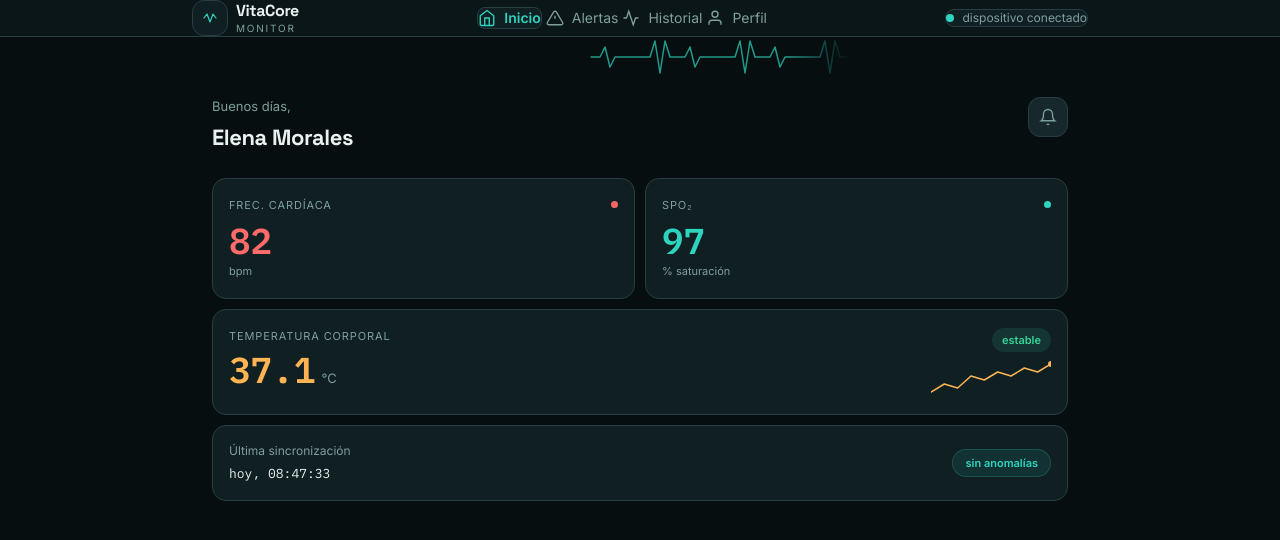
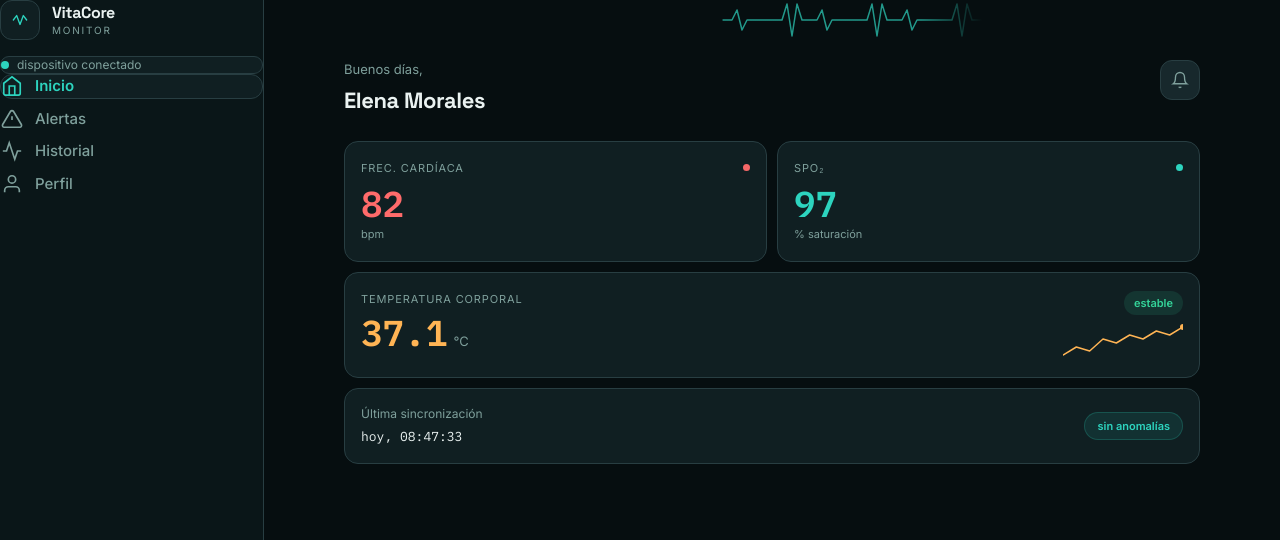
Before and after one commit to AlliVilla/Sistema-de-salud, a React (Vite) app in the folder Frontend/: page /dashboard in a window 1280 px wide. Shown: the top 540 px of the page. Built offline with nearby package versions, Linux system fonts and the light colour scheme; the HTML template or start-up script is replaced by a standard one.

Commit message:
fix: qiutra el navbar y agregar un sidebar en desktop

```diff
--- a/Frontend/src/components/layout/AppLayout.tsx
+++ b/Frontend/src/components/layout/AppLayout.tsx
@@ -1,44 +1,21 @@
 import { Outlet, useLocation } from 'react-router-dom'
 import { screenFromPath } from '../../constants/routes'
 import { isOnboardingScreen } from '../../constants/navigation'
+import Sidebar from './Sidebar'
 import NavBar from './NavBar'
 
-// Responsive application shell: full-viewport web layout (no phone frame).
-//
-//  - Desktop (md+): header con marca + navegación superior + estado del dispositivo.
-//  - Mobile: barra superior compacta y navegación inferior.
-//  - El contenido se centra con ancho máximo para mantener legibilidad en monitores.
 export default function AppLayout() {
   const { pathname } = useLocation()
   const currentScreen = screenFromPath(pathname)
   const showNav = !isOnboardingScreen(currentScreen)
 
   return (
-    <div className="flex h-screen w-full flex-col bg-[#060E10] text-[var(--text-primary)]">
-      {/* Header desktop — padre w-full, hijo centrado vía .app-desktop-center (md+) */}
-      <div className="hidden w-full md:block border-b border-[var(--border)] bg-[var(--bg-base)]">
-        <div className="app-desktop-center flex w-full items-center gap-8 px-8 py-3">
-          <div className="flex items-center gap-2 flex-shrink-0">
-            <span className="flex h-9 w-9 items-center justify-center rounded-xl border border-[var(--border)] bg-[var(--surface-1)]">
-              <svg width="18" height="18" viewBox="0 0 36 36" fill="none">
-                <path d="M6 18 L12 10 L18 26 L24 10 L30 18" stroke="var(--accent-teal)" strokeWidth="2.4" strokeLinecap="round" strokeLinejoin="round" />
-              </svg>
-            </span>
-            <div>
-              <p className="font-display text-base font-bold leading-tight tracking-tight text-[var(--text-primary)]">VitaCore</p>
-              <p className="text-[10px] uppercase tracking-[0.18em] text-[var(--text-muted)]">Monitor</p>
-            </div>
-          </div>
+    <div className="flex h-screen w-full bg-[#060E10] text-[var(--text-primary)]">
+      {/* Sidebar lateral fijo (md+) */}
+      {showNav && <Sidebar currentScreen={currentScreen} />}
 
-          {showNav && <NavBar currentScreen={currentScreen} variant="desktop" />}
-
-          <div className="flex items-center gap-2 rounded-full border border-[var(--border)] bg-[var(--surface-1)] px-3 py-1.5 flex-shrink-0">
-            <span className="h-2 w-2 rounded-full bg-[var(--accent-teal)]" />
-            <span className="text-xs text-[var(--text-muted)]">dispositivo conectado</span>
-          </div>
-        </div>
-      </div>
-
+      {/* Columna principal */}
+      <div className="flex min-w-0 flex-1 flex-col">
         {/* Header mobile */}
         <header className="flex md:hidden items-center justify-between border-b border-[var(--border)] bg-[var(--bg-base)] px-4 py-3">
           <div className="flex items-center gap-2">
@@ -55,15 +32,17 @@ export default function AppLayout() {
           </div>
         </header>
 
-      {/* Content — padre w-full; columna centrada solo en md+ */}
-      <main className="w-full flex-1 overflow-hidden">
+        {/* Contenido con scroll propio */}
+        <main className="w-full flex-1 overflow-y-auto">
+          {/* .app-desktop-center: max-width 56rem + margin: 0 auto (solo md+), centrado dentro de main = espacio restante */}
           <div className="app-desktop-center h-full w-full md:px-8">
             <Outlet />
           </div>
         </main>
 
         {/* Nav inferior mobile */}
-      {showNav && <NavBar currentScreen={currentScreen} variant="mobile" />}
+        {showNav && <NavBar currentScreen={currentScreen} />}
+      </div>
     </div>
   )
 }
--- a/Frontend/src/components/layout/NavBar.tsx
+++ b/Frontend/src/components/layout/NavBar.tsx
@@ -6,8 +6,6 @@ import type { ScreenId } from '../../types'
 
 interface NavBarProps {
   currentScreen: ScreenId
-  /** desktop = barra superior (md+), mobile = barra inferior (menor a md) */
-  variant: 'desktop' | 'mobile'
 }
 
 function renderIcon(key: string, size: number): ReactNode {
@@ -41,34 +39,30 @@ function renderIcon(key: string, size: number): ReactNode {
 
 const NAV_KEYS = ['home', 'alert', 'hist', 'user']
 
-export default function NavBar({ currentScreen, variant }: NavBarProps) {
-  const isDesktop = variant === 'desktop'
-
-  const navClass = isDesktop
-    ? 'hidden md:flex flex-1 items-center justify-center gap-1'
-    : 'flex md:hidden items-stretch justify-between border-t border-[var(--border)] bg-[var(--bg-base)] px-1'
-
+export default function NavBar({ currentScreen }: NavBarProps) {
   return (
-    <nav className={navClass} aria-label="Navegación principal">
+    <nav
+      className="flex items-stretch justify-between border-t border-[var(--border)] bg-[var(--bg-base)] px-1 md:hidden"
+      aria-label="Navegación principal"
+    >
       {NAV_ITEMS.map((item, i) => {
         const isActive = currentScreen === item.screen
-        const color = isActive ? 'text-[var(--accent-teal)]' : 'text-[var(--text-muted)]'
-        const iconSize = isDesktop ? 18 : 24
-
-        const buttonClass = isDesktop
-          ? `flex items-center gap-2 rounded-lg px-3 py-2 text-sm font-semibold transition-colors ${color} ${isActive ? 'bg-[var(--surface-1)] border border-[var(--border)]' : 'hover:text-[var(--text-primary)]'
-          }`
-          : `flex flex-1 flex-col items-center justify-center gap-1.5 py-3 min-h-[64px] ${color}`
-
         return (
           <NavLink
             key={item.screen}
             to={ROUTES[item.screen]}
             aria-current={isActive ? 'page' : undefined}
-            className={buttonClass}
+            className={`flex flex-1 flex-col items-center justify-center gap-1.5 py-3 min-h-[64px] ${isActive ? 'text-[var(--accent-teal)]' : 'text-[var(--text-muted)]'
+            }`}
           >
-            {renderIcon(NAV_KEYS[i], iconSize)}
-            <span style={{ fontSize: isDesktop ? 14 : 11, fontFamily: "'Inter', sans-serif", fontWeight: isActive ? 600 : 400 }}>
+            {renderIcon(NAV_KEYS[i], 24)}
+            <span
+              style={{
+                fontSize: 11,
+                fontFamily: "'Inter', sans-serif",
+                fontWeight: isActive ? 600 : 500,
+              }}
+            >
               {item.label}
             </span>
           </NavLink>
--- /dev/null
+++ b/Frontend/src/components/layout/Sidebar.tsx
@@ -0,0 +1,94 @@
+import type { ReactNode } from 'react'
+import { NavLink } from 'react-router-dom'
+import { NAV_ITEMS } from '../../constants/navigation'
+import { ROUTES } from '../../constants/routes'
+import type { ScreenId } from '../../types'
+
+interface SidebarProps {
+  currentScreen: ScreenId
+}
+
+function renderIcon(key: string, size: number): ReactNode {
+  return (
+    <svg key={key} width={size} height={size} viewBox="0 0 24 24" fill="none" stroke="currentColor" strokeWidth="1.8">
+      {key === 'home' && (
+        <>
+          <path d="M3 9l9-7 9 7v11a2 2 0 0 1-2 2H5a2 2 0 0 1-2-2z" />
+          <polyline points="9 22 9 12 15 12 15 22" />
+        </>
+      )}
+      {key === 'alert' && (
+        <>
+          <path d="M10.29 3.86L1.82 18a2 2 0 0 0 1.71 3h16.94a2 2 0 0 0 1.71-3L13.71 3.86a2 2 0 0 0-3.42 0z" />
+          <line x1="12" y1="9" x2="12" y2="13" />
+          <line x1="12" y1="17" x2="12.01" y2="17" />
+        </>
+      )}
+      {key === 'hist' && (
+        <polyline points="22 12 18 12 15 21 9 3 6 12 2 12" />
+      )}
+      {key === 'user' && (
+        <>
+          <path d="M20 21v-2a4 4 0 0 0-4-4H8a4 4 0 0 0-4 4v2" />
+          <circle cx="12" cy="7" r="4" />
+        </>
+      )}
+    </svg>
+  )
+}
+
+const NAV_KEYS = ['home', 'alert', 'hist', 'user']
+
+export default function Sidebar({ currentScreen }: SidebarProps) {
+  return (
+    <aside className="hidden w-[264px] flex-none flex-col border-r border-[var(--border)] bg-[var(--bg-base)] md:flex">
+      {/* Logo + dispositivo conectado */}
+      <div className="flex flex-col gap-4 px-6 pt-6 pb-5">
+        <div className="flex items-center gap-3">
+          <span className="flex h-10 w-10 flex-shrink-0 items-center justify-center rounded-xl border border-[var(--border)] bg-[var(--surface-1)]">
+            <svg width="20" height="20" viewBox="0 0 36 36" fill="none">
+              <path d="M6 18 L12 10 L18 26 L24 10 L30 18" stroke="var(--accent-teal)" strokeWidth="2.4" strokeLinecap="round" strokeLinejoin="round" />
+            </svg>
+          </span>
+          <div>
+            <p className="font-display text-base font-bold leading-tight tracking-tight text-[var(--text-primary)]">VitaCore</p>
+            <p className="text-[10px] uppercase tracking-[0.18em] text-[var(--text-muted)]">Monitor</p>
+          </div>
+        </div>
+
+        <div className="flex items-center gap-2 rounded-full border border-[var(--border)] bg-[var(--surface-1)] px-3 py-1.5">
+          <span className="h-2 w-2 rounded-full bg-[var(--accent-teal)]" />
+          <span className="text-xs text-[var(--text-muted)]">dispositivo conectado</span>
+        </div>
+      </div>
+
+      {/* Navegación */}
+      <nav className="flex flex-1 flex-col gap-2 px-4 py-3" aria-label="Navegación principal">
+        {NAV_ITEMS.map((item, i) => {
+          const isActive = currentScreen === item.screen
+          return (
+            <NavLink
+              key={item.screen}
+              to={ROUTES[item.screen]}
+              aria-current={isActive ? 'page' : undefined}
+              className={[
+                'flex items-center gap-3 rounded-xl border px-4 py-3 transition-all duration-200',
+                isActive
+                  ? 'border-[var(--border)] bg-[var(--surface-1)] text-[var(--accent-teal)]'
+                  : 'border-transparent text-[var(--text-muted)] hover:bg-[var(--surface-1)]/60 hover:text-[var(--text-primary)]',
+              ].join(' ')}
+            >
+              {renderIcon(NAV_KEYS[i], 22)}
+              <span
+                className="text-[15px]"
+                style={{ fontFamily: "'Inter', sans-serif", fontWeight: isActive ? 600 : 500 }}
+              >
+                {item.label}
+              </span>
+            </NavLink>
+          )
+        })}
+      </nav>
+    </aside>
+  )
+}
--- a/Frontend/src/index.css
+++ b/Frontend/src/index.css
@@ -102,10 +102,28 @@ body {
 
 /* Desktop-only centered column: parent must be width 100% (see AppLayout). */
 @media (min-width: 768px) {
+  :root {
+    --desktop-nav-height: 5.75rem;
+  }
+
   .app-desktop-center {
     width: 100%;
     max-width: 56rem;
     margin-left: auto;
     margin-right: auto;
   }
+
+  .app-desktop-nav {
+    position: fixed;
+    bottom: 0;
+    left: 0;
+    right: 0;
+    z-index: 50;
+    border-top: 1px solid var(--border);
+    background-color: var(--bg-base);
+  }
+
+  .app-main-with-nav {
+    padding-bottom: var(--desktop-nav-height);
+  }
 }
```
Lines whose indentation alone changed are shown as unchanged.
